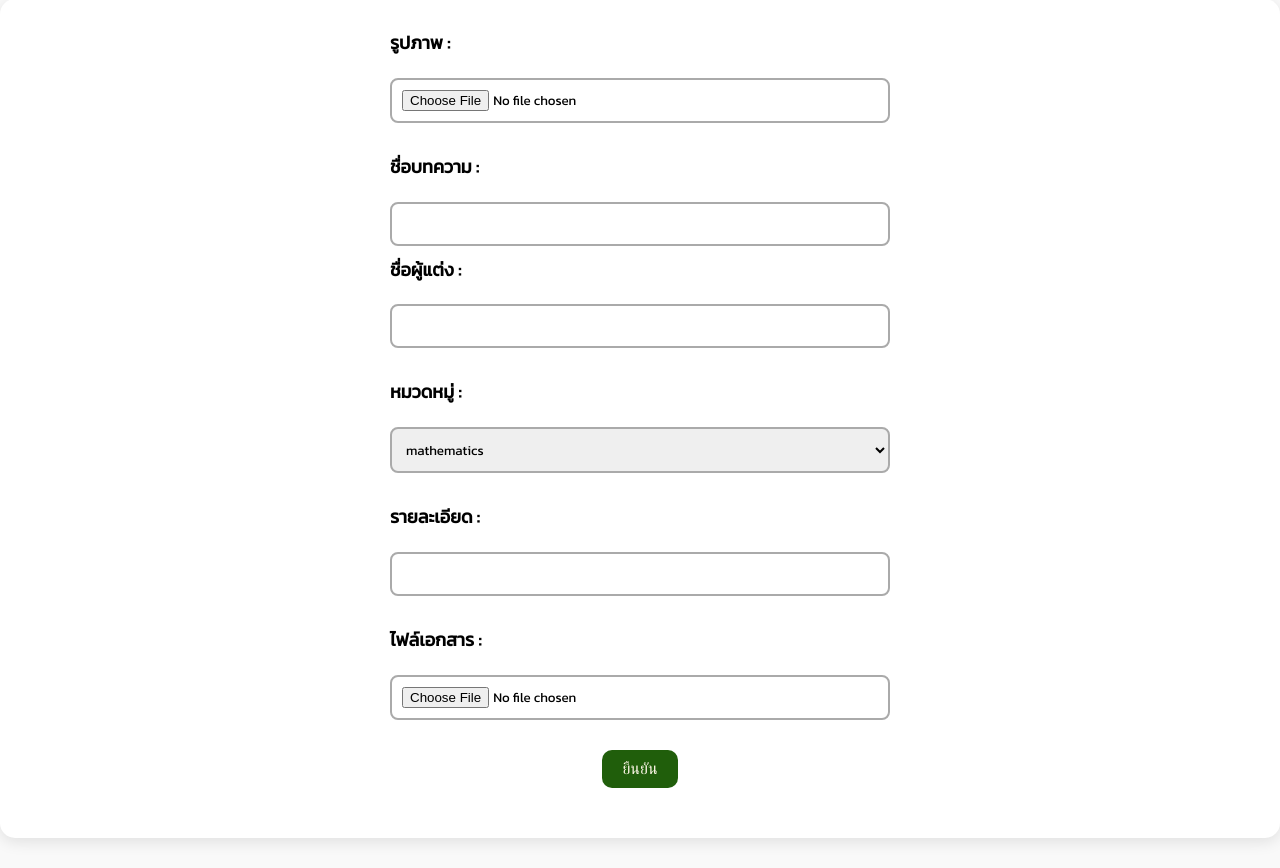
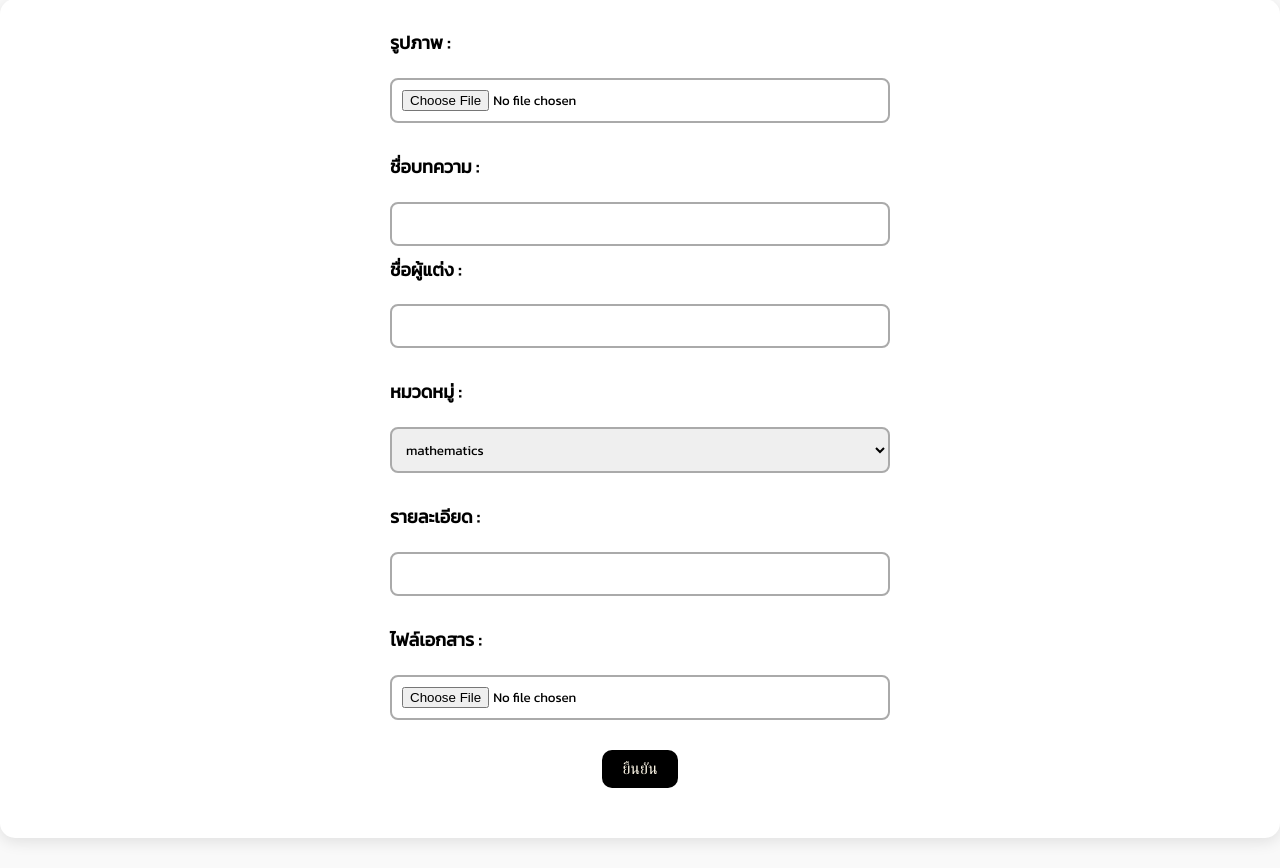
Before and after one commit to tharaa6509681141/CS332-Project, a Spring Boot app: page /admin.html in a window 1280 px wide. Shown: the part 225-1093 px from the top of the page. Run offline with Spring Boot 4, Linux system fonts and the light colour scheme; some of the project's set-up classes (security, data sources, template engines, error pages and the like) are left out, and stand-ins take their place.

Commit message:
Change color of confirm-button in CSS file
change from green color to green

```diff
--- a/brainy-bite/src/main/resources/static/CSS/admin.css
+++ b/brainy-bite/src/main/resources/static/CSS/admin.css
@@ -89,7 +89,7 @@ body {
 
 /* Buttons */
 .confirm-button {
-  background-color: #205e0b;
+  background-color: #000000;
   color: #fdf7e7;
   font-size: 16px;
   padding: 10px 20px;
```
